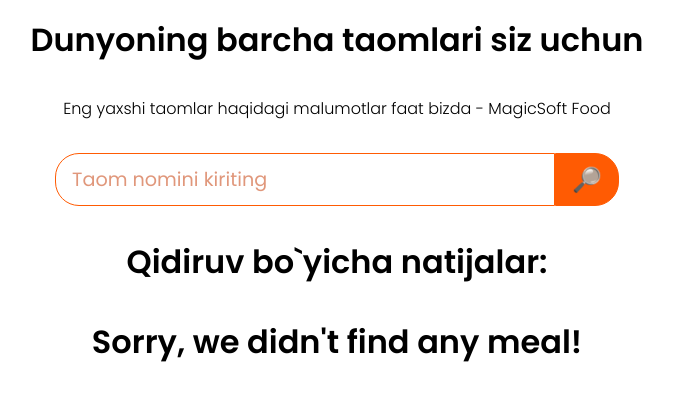
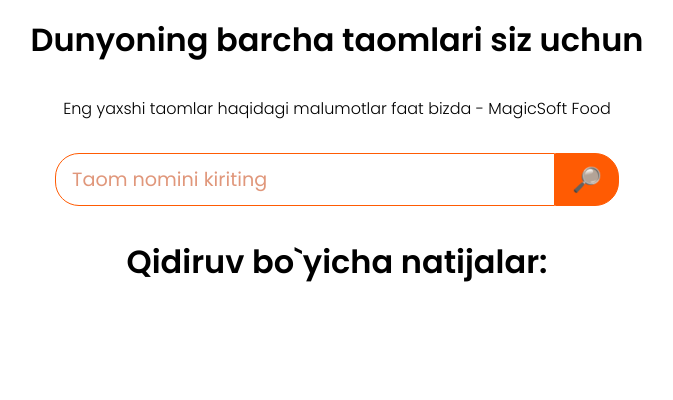
Before and after one commit to MJony05/meals, a plain HTML site: page index.html in a window 1280 px wide. Shown: the whole page, without its empty margins (303-976 px from the left). Drawn offline with Linux system fonts and the light colour scheme.

Commit message:
almost finished

```diff
--- a/index.html
+++ b/index.html
@@ -22,7 +22,7 @@
         <button type="submit" class="btn-search">&#x1F50E;&#xFE0E;</button>
       </form>
       <header>Qidiruv bo`yicha natijalar:</header>
-      <header class="error">Sorry, we didn't find any meal!</header>
+      <!-- <header class="error">Sorry, we didn't find any meal!</header> -->
       <div class="container">
         <!-- <div class="card">
           <img
```
